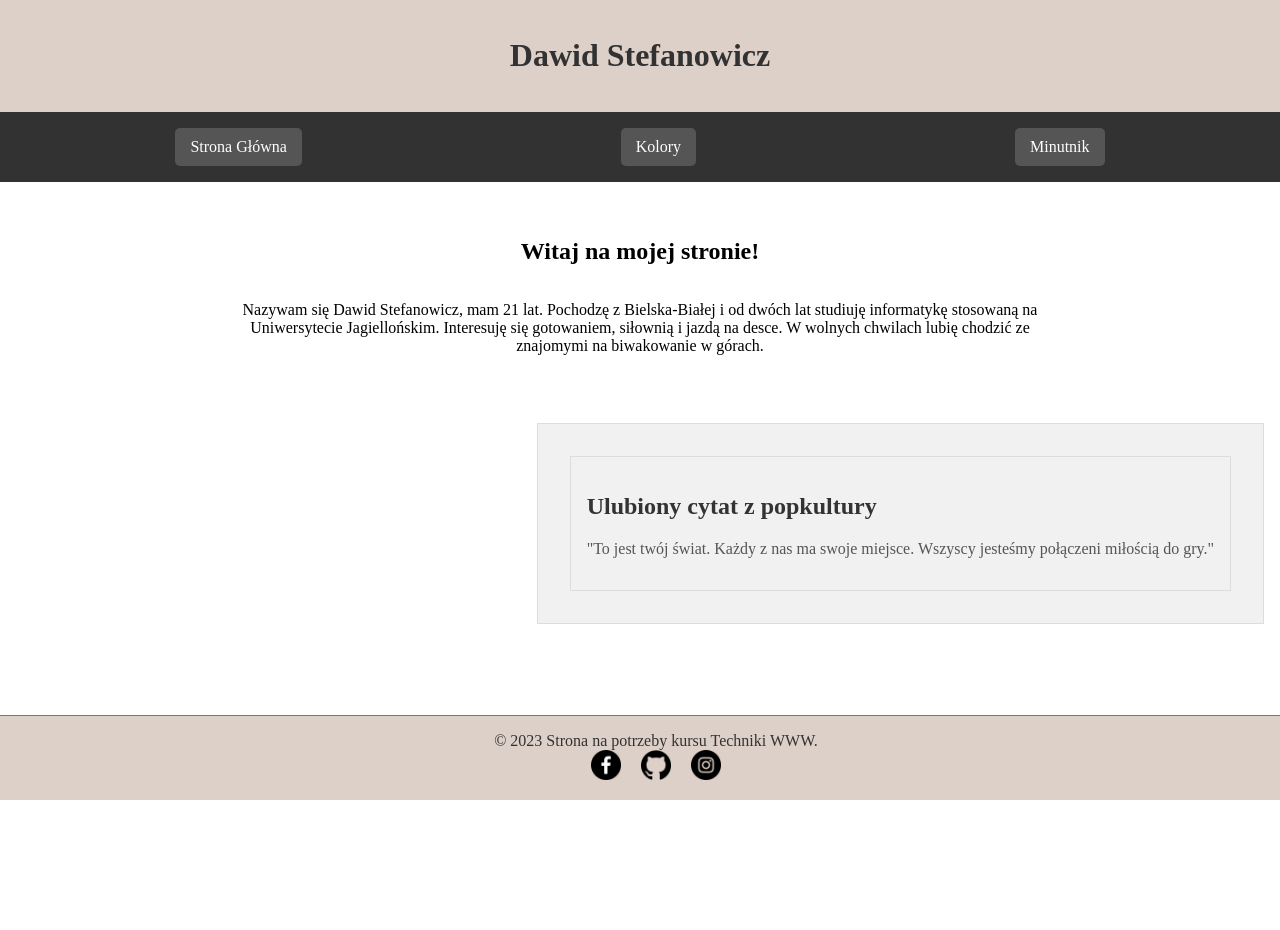
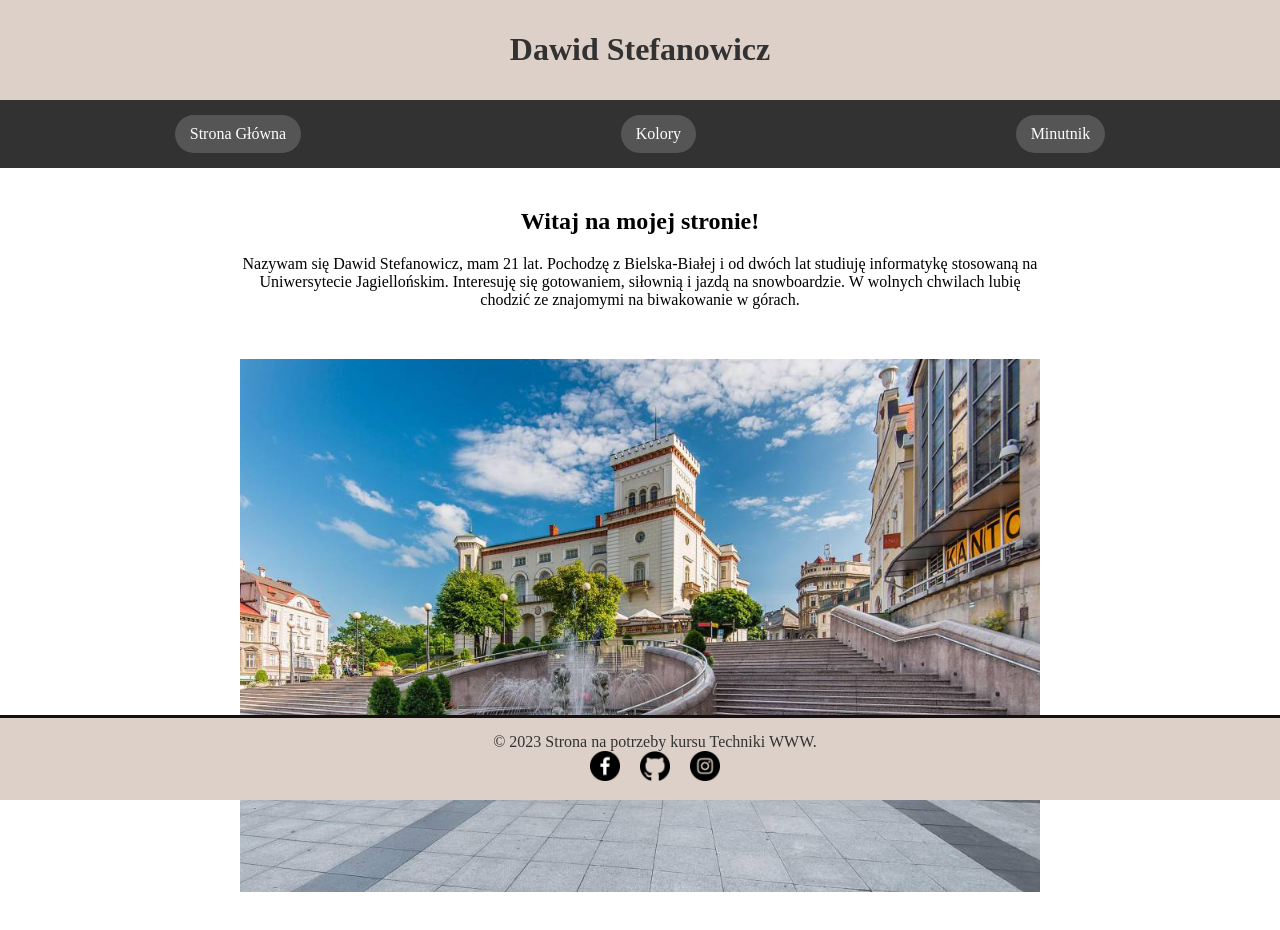
Before and after one commit to Dawid141/Dawid141.github.io, a plain HTML site: page index.html in a window 1280 px wide. Before the commit the page ends 800 px from the top, so only its background shows below. Drawn offline with Linux system fonts and the light colour scheme.

Commit message:
finall commit

```diff
--- a/index.html
+++ b/index.html
@@ -1,5 +1,3 @@
-<!-- index.html -->
-
 <!DOCTYPE html>
 <html lang="pl">
 <head>
@@ -12,7 +10,7 @@
 
 <div class="container header">
     <header>
-        <h1>Dawid Stefanowicz</h1>
+        <h1 class="center-text">Dawid Stefanowicz</h1>
     </header>
 </div>
 
@@ -27,15 +25,9 @@
 <div class="container main">
     <section>
         <h2 class="center-text">Witaj na mojej stronie!</h2>
-        <p class="center-text">Nazywam się Dawid Stefanowicz, mam 21 lat. Pochodzę z Bielska-Białej i od dwóch lat studiuję informatykę stosowaną na Uniwersytecie Jagiellońskim. Interesuję się gotowaniem, siłownią i jazdą na desce. W wolnych chwilach lubię chodzić ze znajomymi na biwakowanie w górach.</p>
+        <p class="center-text">Nazywam się Dawid Stefanowicz, mam 21 lat. Pochodzę z Bielska-Białej i od dwóch lat studiuję informatykę stosowaną na Uniwersytecie Jagiellońskim. Interesuję się gotowaniem, siłownią i jazdą na snowboardzie. W wolnych chwilach lubię chodzić ze znajomymi na biwakowanie w górach.</p>
+        <img src="bb.png" alt="Bielsko-Biała" style="display: block; margin: 50px auto; max-width: 100%;" />
     </section>
-</div>
-
-<div class="container sidebar-right">
-    <aside>
-        <h2>Ulubiony cytat z popkultury</h2>
-        <p>"To jest twój świat. Każdy z nas ma swoje miejsce. Wszyscy jesteśmy połączeni miłością do gry."</p>
-    </aside>
 </div>
 
 <div class="container footer">
@@ -45,17 +37,14 @@
             <a href="https://www.facebook.com/dawid.stefanowicz.33/" target="_blank">
                 <img src="facebook.png" alt="Facebook" width="30" height="30">
             </a>
-            <span class="icon-spacing"></span> <!-- Odstęp między ikonami -->
             <a href="https://github.com/Dawid141" target="_blank">
                 <img src="github.png" alt="Github" width="30" height="30">
             </a>
-            <span class="icon-spacing"></span> <!-- Odstęp między ikonami -->
             <a href="https://www.instagram.com/stefanowicz_bb" target="_blank">
                 <img src="instagram.png" alt="Instagram" width="30" height="30">
             </a>
         </div>
     </footer>
 </div>
-
 </body>
 </html>
--- a/style.css
+++ b/style.css
@@ -1,80 +1,56 @@
-/* style.css */
-
 body {
     margin: 0;
     padding: 0;
     box-sizing: border-box;
-    transition: background-color 1s; /* Dodaj ogólny efekt przejścia dla tła strony */
+    transition: background-color 1s;
+}
+
+header {
+    background-color: #DDD0C8;
+    color: #323232;
+    padding: 10px;
 }
 
 .container {
     max-width: 100%;
-    margin: 0 auto;
+    margin: 0 auto; /* Wyśrodkuj kontenery */
 }
 
+/* Styl do centrowania tekstu */
 .center-text {
     text-align: center;
 }
 
+/* Padding do maina */
 .container.main {
-    padding: 20px; /* Dodaj padding dla lepszego rozkładu treści */
+    padding: 20px;
 }
 
-.container.main section {
-    max-width: 800px; /* Ogranicz szerokość tekstu dla czytelności */
-    margin: 0 auto; /* Wyśrodkuj tekst */
+/* Padding dolny do maina */
+.container.main {
+    padding-bottom: 100px;
 }
 
-/* Dodaj do pliku style.css */
-
-/* Dodaj do pliku style.css */
-
-/* Dodaj do pliku style.css */
-
-.sidebar-right {
-    flex: 0 0 25%; /* Szerokość kontenera sidebar - możesz dostosować według potrzeb */
-    margin: 1em;
-    padding: 1em;
-    border: 1px solid #ddd;
-    background-color: #f1f1f1; /* Kolor tła dla kontrastu */
-    position: fixed; /* Kontener będzie stał na swoim miejscu nawet przy przewijaniu */
-    center: 0;
-    right: 0; /* Umieść kontener na prawo */
-    max-height: 100vh; /* Maksymalna wysokość, aby nie zajmował całego ekranu */
-    overflow: auto; /* Dodaj pasek przewijania, jeśli zawartość jest zbyt duża */
+/* Max szerokosc maina */
+.container.main section {
+    max-width: 800px;
+    margin: 0 auto;
 }
 
-.sidebar-right h2 {
-    color: #333; /* Kolor tytułu */
-}
-
-.sidebar-right p {
-    color: #555; /* Kolor tekstu w kontenerze sidebar */
-}
-
-
-
-
-header {
-    background-color: #DDD0C8; /* Beige */
-    color: #323232; /* Dark grey for text on beige background */
-    text-align: center;
-    padding: 1em;
-}
-
+/* Stylizacje dla nawigacji */
 nav {
     display: flex;
-    justify-content: space-around;
-    background-color: #323232; /* Dark grey */
-    padding: 1em;
+    justify-content: space-around; /* Rozmieszczenie po rowno przyciskow nava */
+    background-color: #323232;
+    padding: 15px;
 }
 
 nav a {
     color: #fff;
     text-decoration: none;
     padding: 10px 15px;
-    border-radius: 5px;
-    background-color: #555; /* Dodaj kolor tła */
+    border-radius: 100px; /* Zaokraglenie przyciskow nawyigacyjnych */
+    background-color: #555; /* Kolor tła */
     transition: background-color 0.3s;
 }
 
@@ -82,47 +58,21 @@ nav a:hover {
     background-color: #777; /* Zmiana koloru tła po najechaniu myszką */
 }
 
-section {
-    display: flex;
-    flex-wrap: wrap;
-    justify-content: space-around;
-    padding: 1em;
-}
-
-article {
-    flex: 1;
-    margin: 1em;
-    padding: 1em;
-    border: 1px solid #ddd;
-}
-
-aside {
-    flex: 0 0 25%; /* Sidebar will take 25% of the container width */
-    margin: 1em;
-    padding: 1em;
-    border: 1px solid #ddd;
-}
-
+/* Styl dla footera */
 .footer {
-    background-color: #DDD0C8; /* Beige for consistency with header */
-    color: #323232; /* Dark grey for text on beige background */
-    text-align: center;
-    padding: 1em;
+    background-color: #DDD0C8;
+    color: #323232;
+    padding: 15px;
     position: fixed;
     width: 100%;
     bottom: 0;
-    border-top: 1px solid #777; /* Dodaj górną ramkę */
-}
-
-.footer {
+    border-top: 3px solid #111; /* Dodaj górną ramkę */
     display: flex;
-    flex-direction: column;
-    align-items: center;
-    justify-content: center;
+    justify-content: center; /* Rozmieszczenie po rowno rzeczy w footerze */
     text-align: center;
 }
 
-/* Styl ikon mediów społecznościowych */
+/* Styl dla ikon */
 .social-icons {
     display: flex;
     align-items: center;
@@ -133,23 +83,23 @@ aside {
     margin: 0 10px; /* Odstęp między ikonami */
 }
 
-/* Dodaj klasę minutnik */
+/* Styl dla minutnika */
 .minutnik {
     text-align: center;
-    margin-top: 20px; /* Dodaj margines na górę dla estetyki */
+    margin-top: 20px; /* Margines nad dla estetyki */
 }
 
 .minutnik input {
-    padding: 15px; /* Zwiększ rozmiar pola do wprowadzania czasu */
-    font-size: 18px; /* Zwiększ rozmiar czcionki */
-    border: 2px solid #555; /* Dodaj obramowanie pola do wprowadzania czasu */
+    padding: 15px; /* Rozmiar pola do wprowadzania czasu */
+    font-size: 18px; /* Rozmiar czcionki */
+    border: 2px solid #555; /* Obramowanie pola do wprowadzania czasu */
     border-radius: 5px; /* Zaokrąglony kształt */
-    margin-right: 10px; /* Dodaj odstęp między polem a przyciskiem */
+    margin-right: 10px; /* Odstęp między polem a przyciskiem */
 }
 
 .minutnik button {
-    padding: 15px 20px; /* Zwiększ rozmiar przycisku */
-    font-size: 18px; /* Zwiększ rozmiar czcionki */
+    padding: 15px 20px; /* Rozmiar przycisku */
+    font-size: 18px; /* Rozmiar czcionki */
     border-radius: 10px; /* Zaokrąglony kształt przycisku */
     background-color: #555; /* Kolor tła przycisku */
     color: #fff; /* Kolor tekstu przycisku */
@@ -161,19 +111,19 @@ aside {
 }
 
 .minutnik #countdown {
-    font-size: 36px; /* Zwiększ rozmiar czcionki dla wyświetlanego czasu */
-    margin-top: 20px; /* Dodaj dodatkowy margines na górę */
+    font-size: 36px; /* Rozmiar czcionki dla wyświetlanego czasu */
+    margin-top: 20px; /* Margines */
 }
 
-/* Dodaj styl dla sekcji kolor */
+/* Styl dla sekcji kolor */
 .kolor {
     text-align: center;
     margin-top: 50px;
 }
 
 .kolor button {
-    padding: 15px 20px; /* Zwiększ rozmiar przycisku */
-    border-radius: 10px; /* Zaokrąglony kształt przycisku */
+    padding: 15px 20px; /* Rozmiar przycisku */
+    border-radius: 10px; /* Kształt przycisku */
     background-color: #555; /* Kolor tła przycisku */
     color: #fff; /* Kolor tekstu przycisku */
     transition: background-color 0.3s;
```
Also changed, not shown: kolory.html (+0 -4 lines), minutnik.html (+0 -3 lines), bb.png (added).
